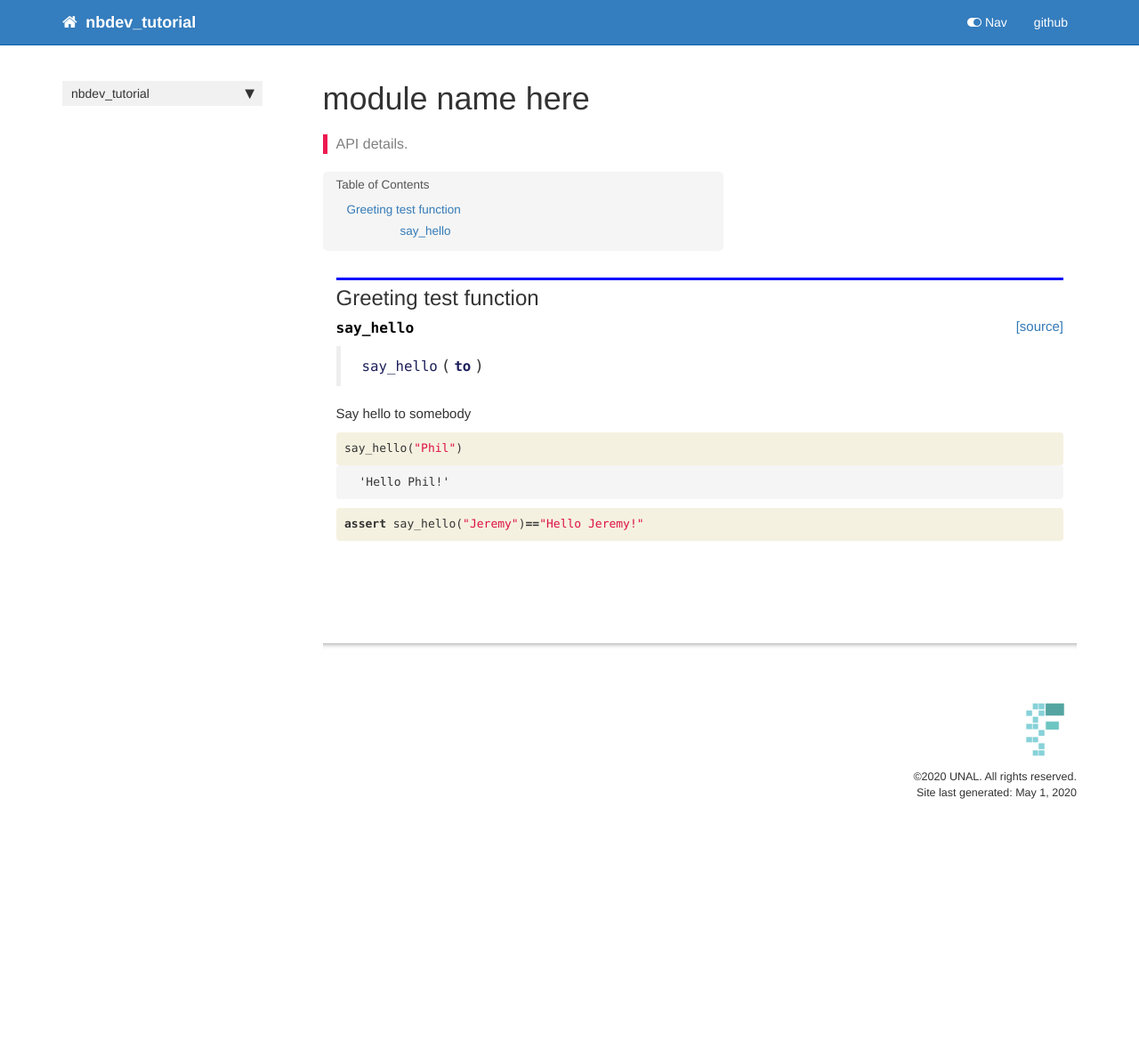
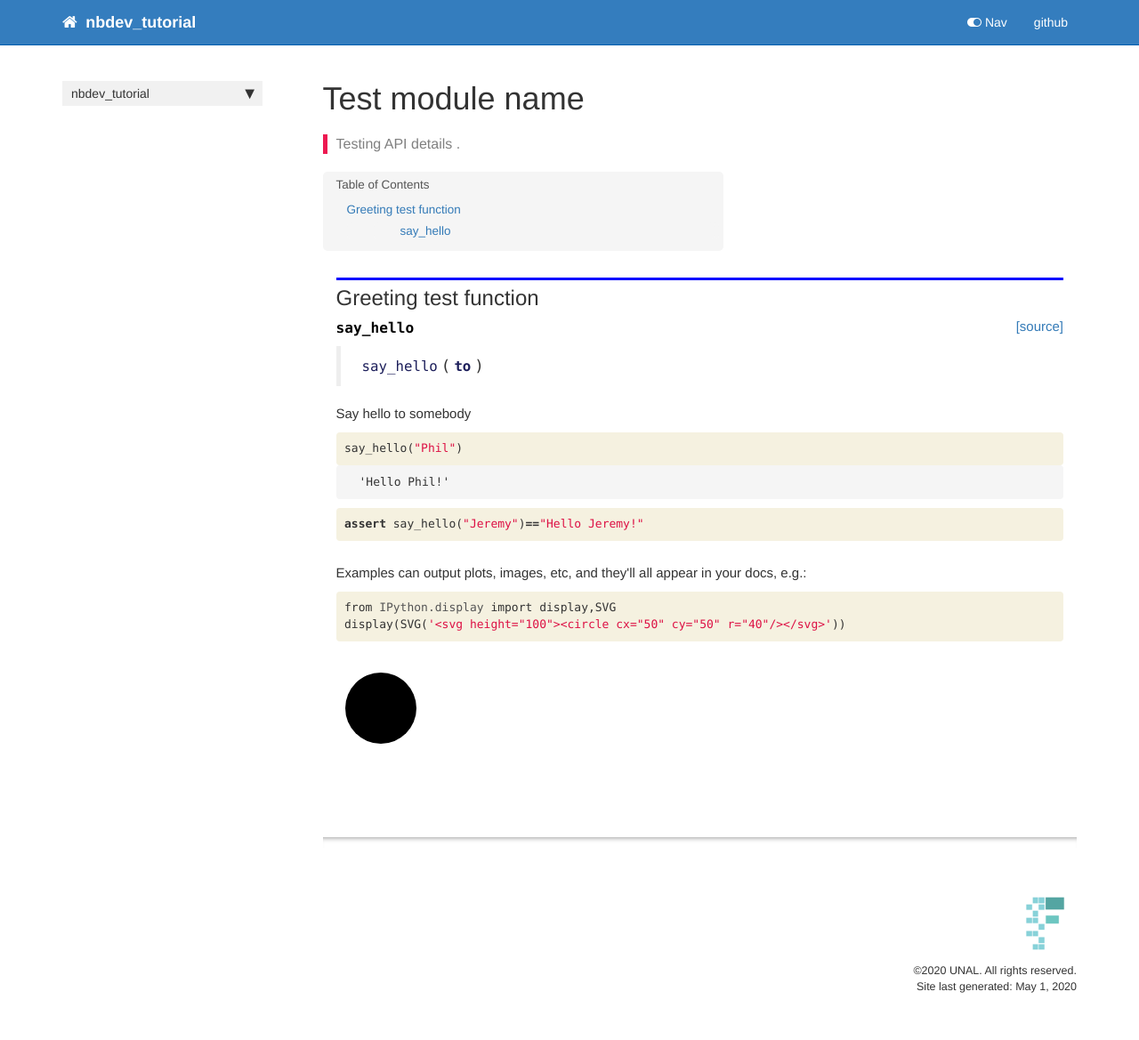
Before and after one commit to aldrodriguezca/nbdev_tuto, a Jekyll site: the page built from docs/core.html, in a window 1280 px wide. Shown: the whole page at 89% size. Built offline with Jekyll 4.4.1, drawn with Linux system fonts in a browser that asks for light colours; nearby versions of some CDN libraries; comment, search, counter and statistics services are not loaded; before the commit the page ends 951 px from its top, so only the background shows below that.

Commit message:
Feat: Comit changes in core and index nbs

```diff
--- a/docs/_data/sidebars/home_sidebar.yml
+++ b/docs/_data/sidebars/home_sidebar.yml
@@ -10,7 +10,7 @@ entries:
       title: Overview
       url: /
     - output: web,pdf
-      title: module name here
+      title: Test module name
       url: /core
     output: web
     title: nbdev_tutorial
--- a/docs/core.html
+++ b/docs/core.html
@@ -1,12 +1,12 @@
 ---
 
-title: module name here
+title: Test module name
 
 keywords: fastai
 sidebar: home_sidebar
 
-summary: "API details."
-description: "API details."
+summary: "Testing API details ."
+description: "Testing API details ."
 ---
 <!--
 
@@ -115,4 +115,44 @@ description: "API details."
 </div>
     {% endraw %}
 
+<div class="cell border-box-sizing text_cell rendered"><div class="inner_cell">
+<div class="text_cell_render border-box-sizing rendered_html">
+<p>Examples can output plots, images, etc, and they'll all appear in your docs, e.g.:</p>
+
 </div>
+</div>
+</div>
+    {% raw %}
+
+<div class="cell border-box-sizing code_cell rendered">
+<div class="input">
+
+<div class="inner_cell">
+    <div class="input_area">
+<div class=" highlight hl-ipython3"><pre><span></span><span class="kn">from</span> <span class="nn">IPython.display</span> <span class="kn">import</span> <span class="n">display</span><span class="p">,</span><span class="n">SVG</span>
+<span class="n">display</span><span class="p">(</span><span class="n">SVG</span><span class="p">(</span><span class="s1">&#39;&lt;svg height=&quot;100&quot;&gt;&lt;circle cx=&quot;50&quot; cy=&quot;50&quot; r=&quot;40&quot;/&gt;&lt;/svg&gt;&#39;</span><span class="p">))</span>
+</pre></div>
+
+    </div>
+</div>
+</div>
+
+<div class="output_wrapper">
+<div class="output">
+
+<div class="output_area">
+
+
+<div class="output_svg output_subarea ">
+<svg height="100"><circle cx="50" cy="50" r="40"/></svg>
+</div>
+
+</div>
+
+</div>
+</div>
+
+</div>
+    {% endraw %}
+
+</div>
--- a/docs/sidebar.json
+++ b/docs/sidebar.json
@@ -1,6 +1,6 @@
 {
   "nbdev_tutorial": {
     "Overview": "/",
-    "module name here": "/core"
+    "Test module name": "/core"
   }
 }
```
Also changed, not shown: docs/index.html (+6 -6 lines), README.md, 2 other files.
